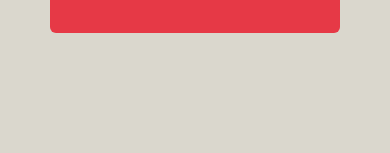
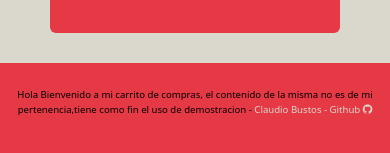
Before and after one commit to SK-ClaudioBustos/gun-shop, a React (Create React App) app: page / in a window 390 px wide. Shown: the part 5377-5530 px from the top of the page. Before the commit the page ends 5440 px from the top, so only its background shows below. Built offline with nearby package versions, Linux system fonts and the light colour scheme.

Commit message:
modified:   src/App.js new file:   src/components/Foot.jsx new file:   src/sass/Foot.scss commentary : se añadio un footer responsivo

```diff
--- a/src/App.js
+++ b/src/App.js
@@ -3,6 +3,7 @@ import './sass/App.scss';
 // Components
 import NavB from './components/NavB';
 import Gallery from './components/Gallery';
+import Foot from './components/Foot';
 
 function App() {
   return (
@@ -12,6 +13,7 @@ function App() {
       <Gallery section_name={"Seccion 2"}/>
       <Gallery section_name={"Seccion 3"}/>
       <Gallery section_name={"Seccion 4"}/>
+      <Foot/>
     </div>
   );
 }
--- /dev/null
+++ b/src/components/Foot.jsx
@@ -0,0 +1,15 @@
+import React from "react";
+import "../sass/Foot.scss";
+
+function Foot() {
+    return(
+        <footer className="d-flex align-items-center justify-content-center">
+            <p>
+            Hola Bienvenido a mi carrito de compras, el contenido de la misma no es de mi pertenencia,tiene como fin el uso de demostracion - <a href="https:/github.com/SK-ClaudioBustos" target="_blank"
+				rel="noopener noreferrer">Claudio Bustos - Github <i className="bi bi-github"></i></a>
+            </p>
+        </footer>
+    );
+}
+
+export default Foot;
--- /dev/null
+++ b/src/sass/Foot.scss
@@ -0,0 +1,33 @@
+@use "variables";
+
+footer {
+    background-color: variables.$m1;
+    height: 100px;
+    p {
+        font-size: .9rem;
+        color: #000;
+        font-size: 12px;
+        margin-bottom: 40px;
+        a {
+            text-decoration: none;
+            color: variables.$m2;
+            &:hover{
+                color: rgb(147, 136, 136);
+            }
+            i {
+                &:hover {
+                    color: rgb(147, 136, 136);
+                }
+            }
+        }
+        @media (max-width: 820px) {
+            font-size: .6rem;
+            margin: 0 10px;
+        }
+        @media (max-width: 620px) {
+            margin-bottom: 20px;
+            text-align: center;
+
+        }
+    }
+}
```
